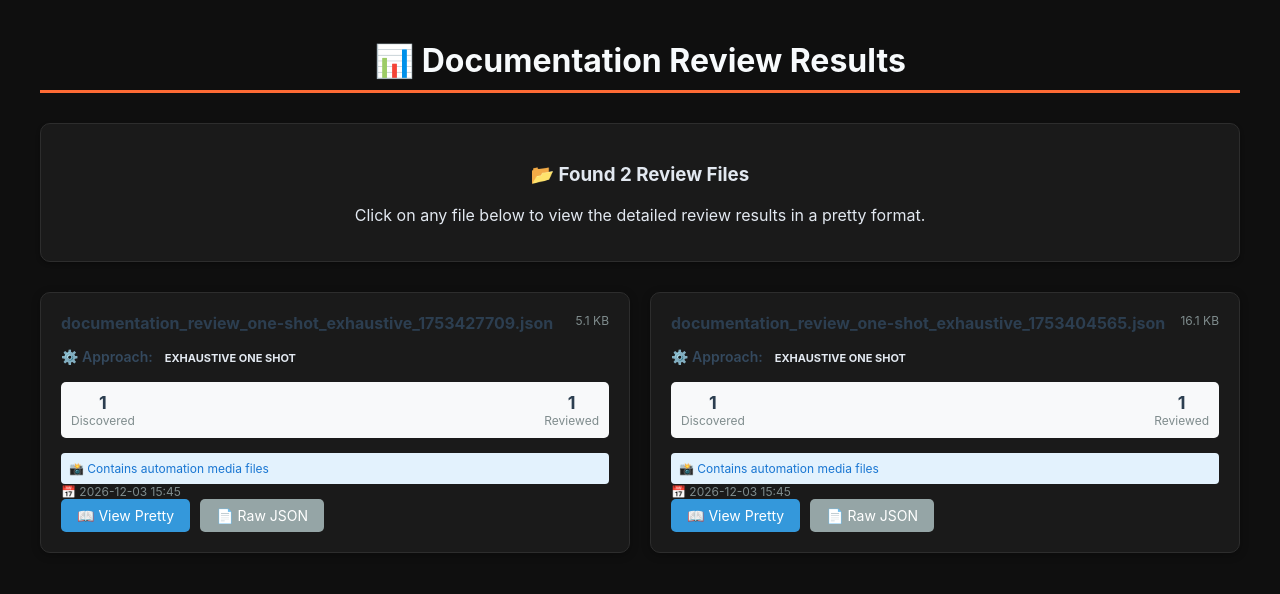
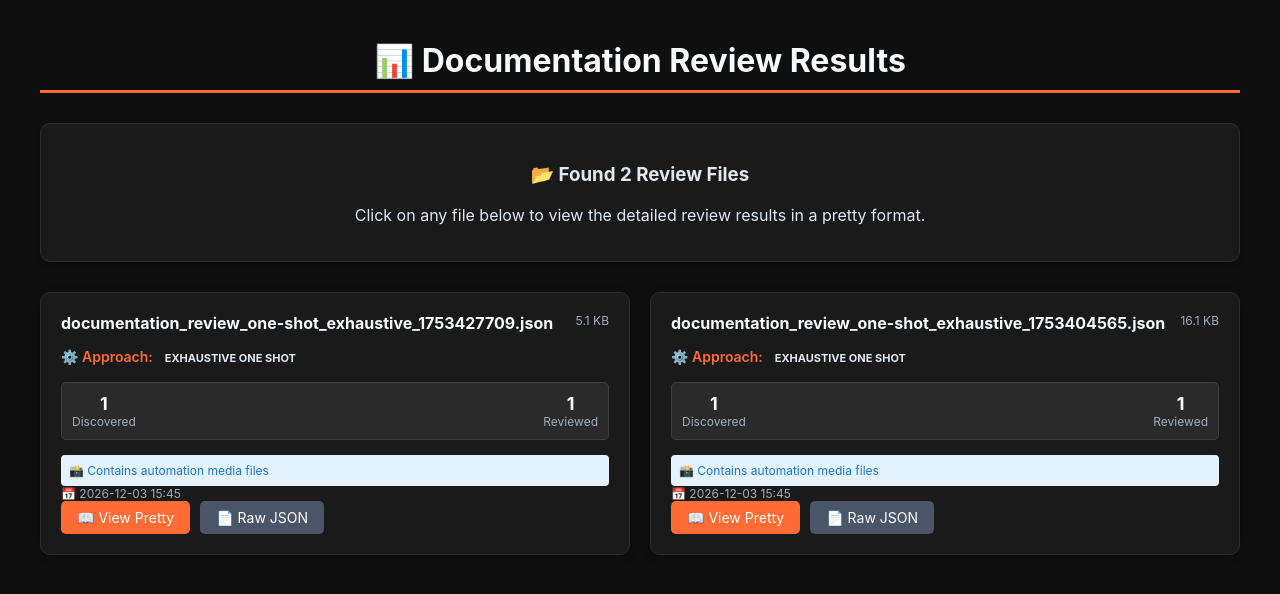
Before and after one commit to sauravpanda/docs-reviewer, a Flask app: page / in a window 1280 px wide. Shown: the top 594 px of the page. Run offline with Flask 3, Linux system fonts and the light colour scheme.

Commit message:
Updated the template design

```diff
--- a/templates/index.html
+++ b/templates/index.html
@@ -67,13 +67,13 @@
         .file-name {
             font-weight: bold;
             font-size: 16px;
-            color: #2c3e50;
+            color: #f7fafc;
             word-break: break-word;
         }
 
         .file-size {
             font-size: 12px;
-            color: #7f8c8d;
+            color: #a0aec0;
             white-space: nowrap;
         }
 
@@ -88,11 +88,11 @@
 
         .label {
             font-weight: 600;
-            color: #34495e;
+            color: #ff6b35;
         }
 
         .url {
-            color: #3498db;
+            color: #ff6b35;
             word-break: break-all;
             font-size: 13px;
         }
@@ -100,10 +100,11 @@
         .stats {
             display: flex;
             justify-content: space-between;
-            background: #f8f9fa;
+            background: #2a2a2a;
             padding: 10px;
             border-radius: 5px;
             margin-bottom: 15px;
+            border: 1px solid #3d3d3d;
         }
 
         .stat {
@@ -113,12 +114,12 @@
         .stat-value {
             font-weight: bold;
             font-size: 18px;
-            color: #2c3e50;
+            color: #f7fafc;
         }
 
         .stat-label {
             font-size: 12px;
-            color: #7f8c8d;
+            color: #a0aec0;
         }
 
         .score {
@@ -154,37 +155,37 @@
         }
 
         .btn-primary {
-            background: #3498db;
+            background: #ff6b35;
             color: white;
         }
 
         .btn-primary:hover {
-            background: #2980b9;
+            background: #ff8c42;
         }
 
         .btn-secondary {
-            background: #95a5a6;
+            background: #4a5568;
             color: white;
         }
 
         .btn-secondary:hover {
-            background: #7f8c8d;
+            background: #2d3748;
         }
 
         .error-msg {
-            color: #e74c3c;
+            color: #ff6b6b;
             font-style: italic;
         }
 
         .timestamp {
-            color: #7f8c8d;
+            color: #a0aec0;
             font-size: 12px;
         }
 
         .no-files {
             text-align: center;
             padding: 40px;
-            color: #7f8c8d;
+            color: #a0aec0;
         }
 
         .approach-badge {
@@ -197,18 +198,18 @@
         }
 
         .approach-one-shot {
-            background: #e8f5e8;
-            color: #27ae60;
+            background: #1b2d1f;
+            color: #68d391;
         }
 
         .approach-multi-step {
-            background: #e8f0ff;
-            color: #3498db;
+            background: #1a2332;
+            color: #63b3ed;
         }
 
         .approach-exhaustive {
-            background: #fff3cd;
-            color: #856404;
+            background: #2d2318;
+            color: #f6e05e;
         }
     </style>
 </head>
```
